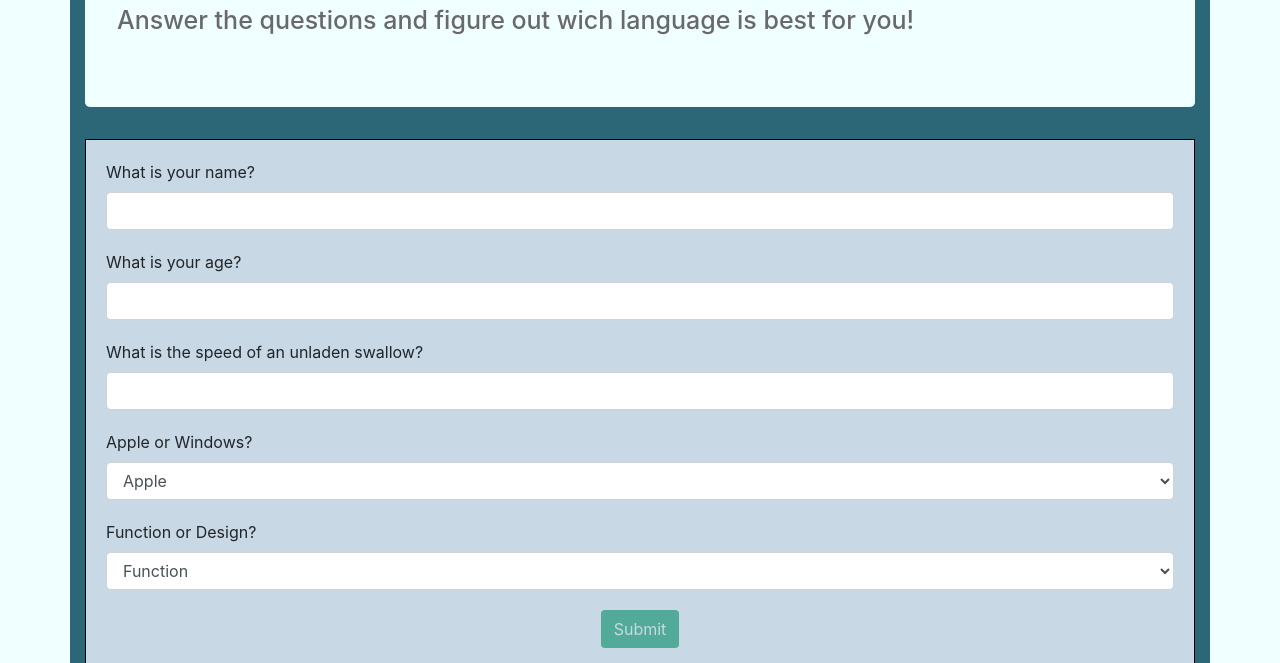
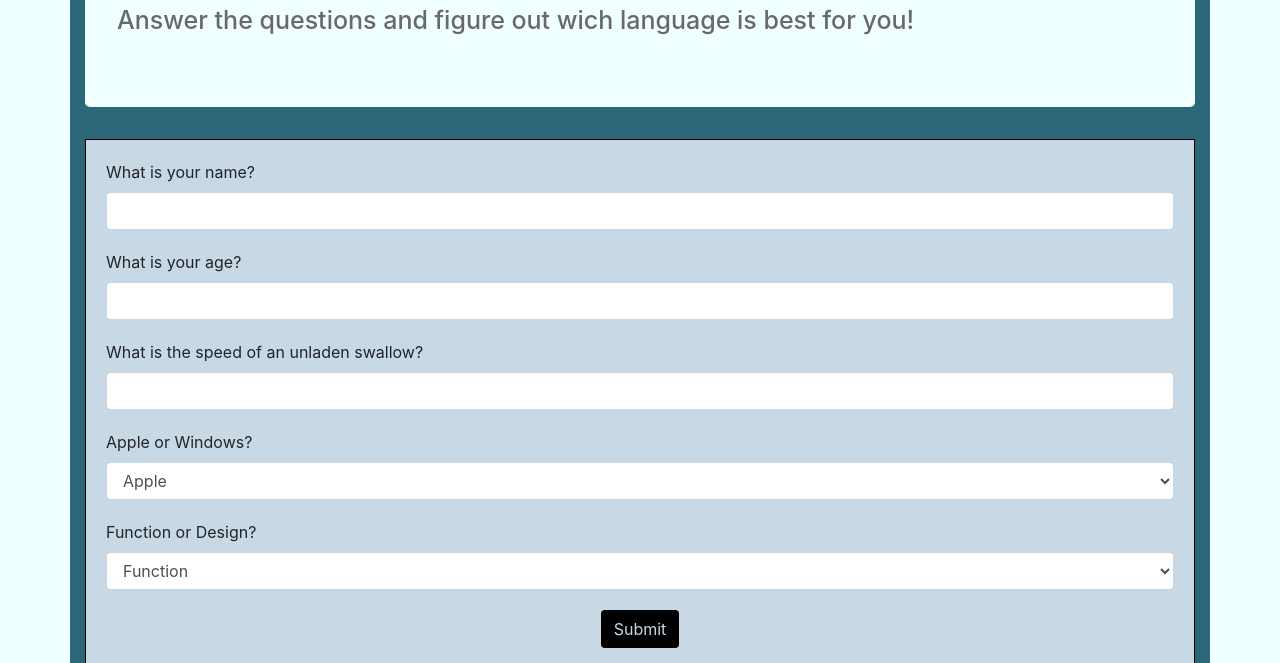
Before and after one commit to DiegoSerafico/programming-language-suggester, a plain HTML site: page index.html in a window 1280 px wide. In both pictures the pointer is over the button "Submit". Shown: the part 137-800 px from the top of the page. Drawn offline with Linux system fonts and the light colour scheme.

Commit message:
add submit button hover animation

```diff
--- a/css/styles.css
+++ b/css/styles.css
@@ -38,6 +38,10 @@ html, body {
   margin-bottom: 20px;
 }
 
+#formOne .btn:hover {
+  background-color: black;
+}
+
 #output {
   display: none;
   margin-top: 20px;
```
